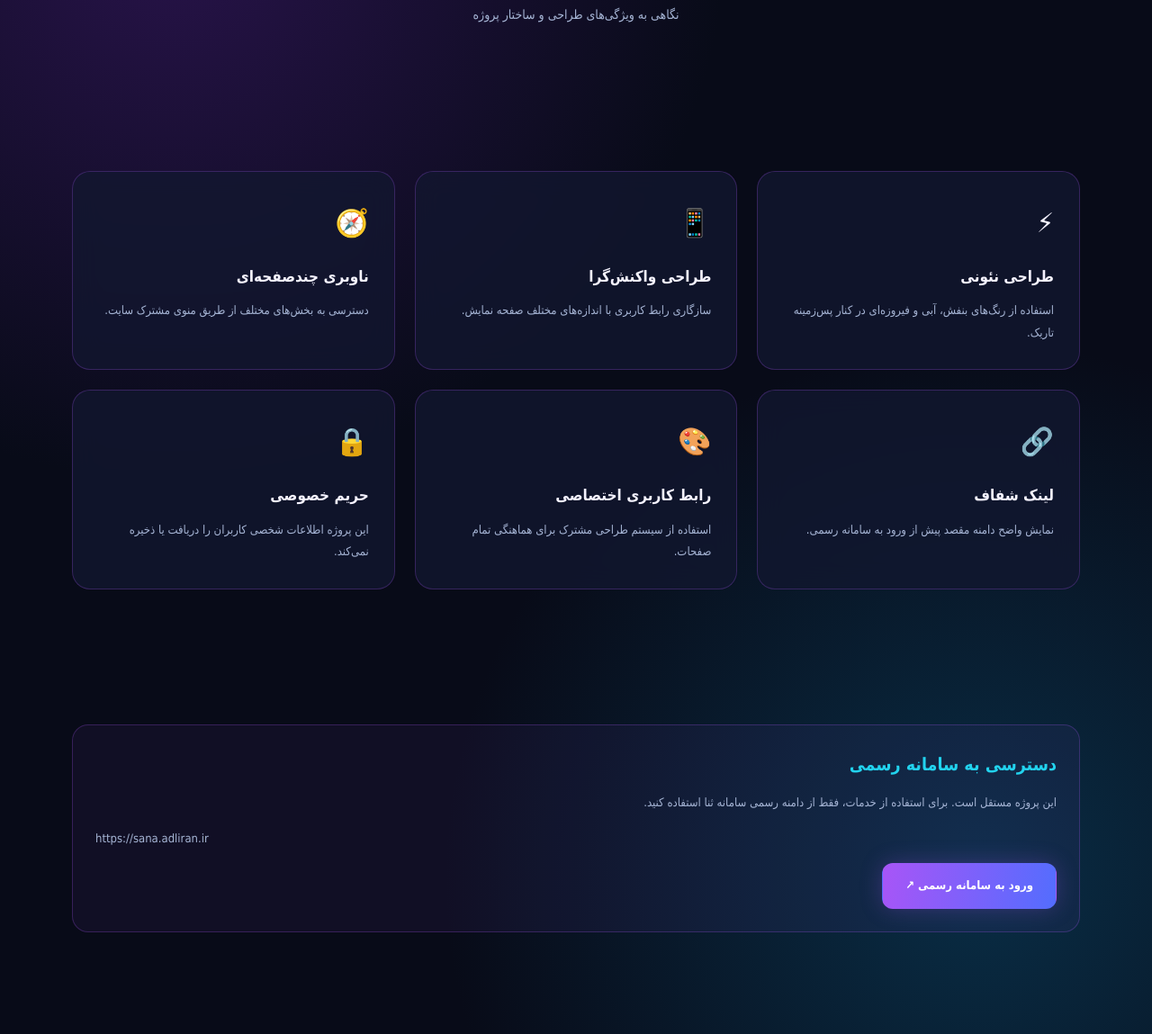
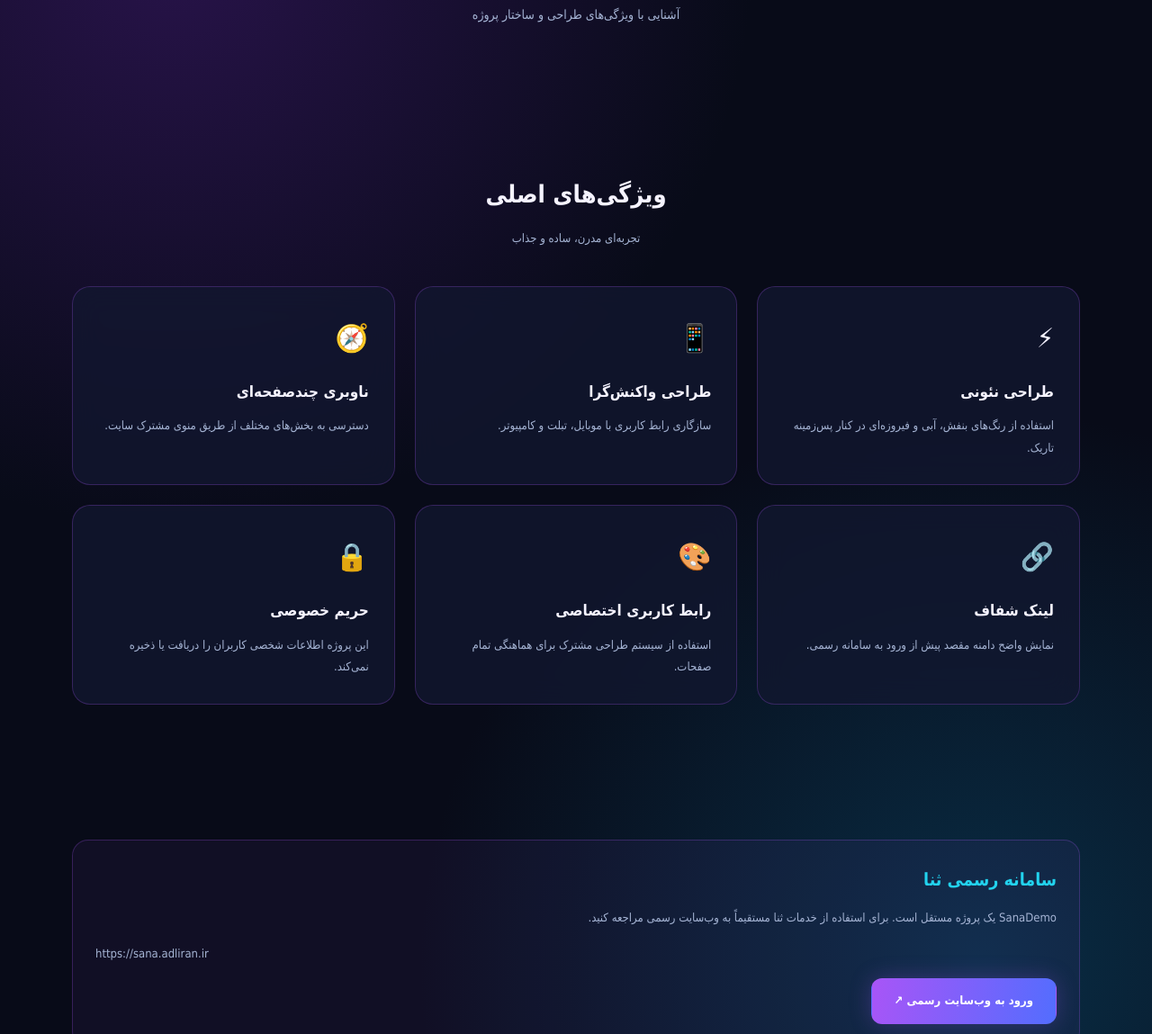
Before and after one commit to mohamad7899/sana-demo-page, a plain HTML site: page features.html in a window 1280 px wide. Shown: the part 326-1475 px from the top of the page at 90% size. Drawn offline with Linux system fonts and the light colour scheme.

Commit message:
Update features.html

```diff
--- a/features.html
+++ b/features.html
@@ -13,10 +13,13 @@
 
 <body>
 
+    <!-- Navigation -->
     <header class="navbar">
         <div class="container nav-content">
 
-            <a href="index.html" class="brand">✦ SanaDemo</a>
+            <a href="index.html" class="brand">
+                ✦ SanaDemo
+            </a>
 
             <nav>
                 <ul class="nav-links">
@@ -32,18 +35,32 @@
 
     <main>
 
+        <!-- Page Header -->
         <section class="page-header">
             <div class="container">
+
                 <span class="hero-tag">WHAT WE OFFER</span>
+
                 <h1>امکانات SanaDemo</h1>
+
                 <p>
-                    نگاهی به ویژگی‌های طراحی و ساختار پروژه
+                    آشنایی با ویژگی‌های طراحی و ساختار پروژه
                 </p>
+
             </div>
         </section>
 
+        <!-- Features -->
         <section class="section">
             <div class="container">
+
+                <h2 class="section-title">
+                    ویژگی‌های اصلی
+                </h2>
+
+                <p class="section-subtitle">
+                    تجربه‌ای مدرن، ساده و جذاب
+                </p>
 
                 <div class="grid">
 
@@ -60,8 +77,8 @@
                         <div class="card-icon">📱</div>
                         <h3>طراحی واکنش‌گرا</h3>
                         <p>
-                            سازگاری رابط کاربری با اندازه‌های
-                            مختلف صفحه نمایش.
+                            سازگاری رابط کاربری با موبایل،
+                            تبلت و کامپیوتر.
                         </p>
                     </article>
 
@@ -102,21 +119,23 @@
                     </article>
 
                 </div>
-
             </div>
         </section>
 
+        <!-- Official Website -->
         <section class="section">
             <div class="container">
 
                 <div class="info-box">
+
                     <h2 style="color:#22d3ee; margin-bottom:12px;">
-                        دسترسی به سامانه رسمی
+                        سامانه رسمی ثنا
                     </h2>
 
                     <p>
-                        این پروژه مستقل است. برای استفاده از خدمات،
-                        فقط از دامنه رسمی سامانه ثنا استفاده کنید.
+                        SanaDemo یک پروژه مستقل است.
+                        برای استفاده از خدمات ثنا مستقیماً
+                        به وب‌سایت رسمی مراجعه کنید.
                     </p>
 
                     <p style="direction:ltr; margin:15px 0;">
@@ -128,8 +147,11 @@
                         href="https://sana.adliran.ir"
                         target="_blank"
                         rel="noopener noreferrer">
-                        ورود به سامانه رسمی ↗
+
+                        ورود به وب‌سایت رسمی ↗
+
                     </a>
+
                 </div>
 
             </div>
@@ -137,10 +159,22 @@
 
     </main>
 
+    <!-- Footer -->
     <footer class="footer">
-        <p><strong>SanaDemo</strong> · Independent Demo Project</p>
-        <p>این پروژه مستقل است و متعلق به قوه قضاییه نیست.</p>
-        <p>هیچ اطلاعات شخصی دریافت یا ذخیره نمی‌شود.</p>
+
+        <p>
+            <strong>SanaDemo</strong>
+            · Independent Demo Project
+        </p>
+
+        <p>
+            این پروژه مستقل است و متعلق به قوه قضاییه نیست.
+        </p>
+
+        <p>
+            هیچ اطلاعات شخصی دریافت یا ذخیره نمی‌شود.
+        </p>
+
     </footer>
 
 </body>
```
